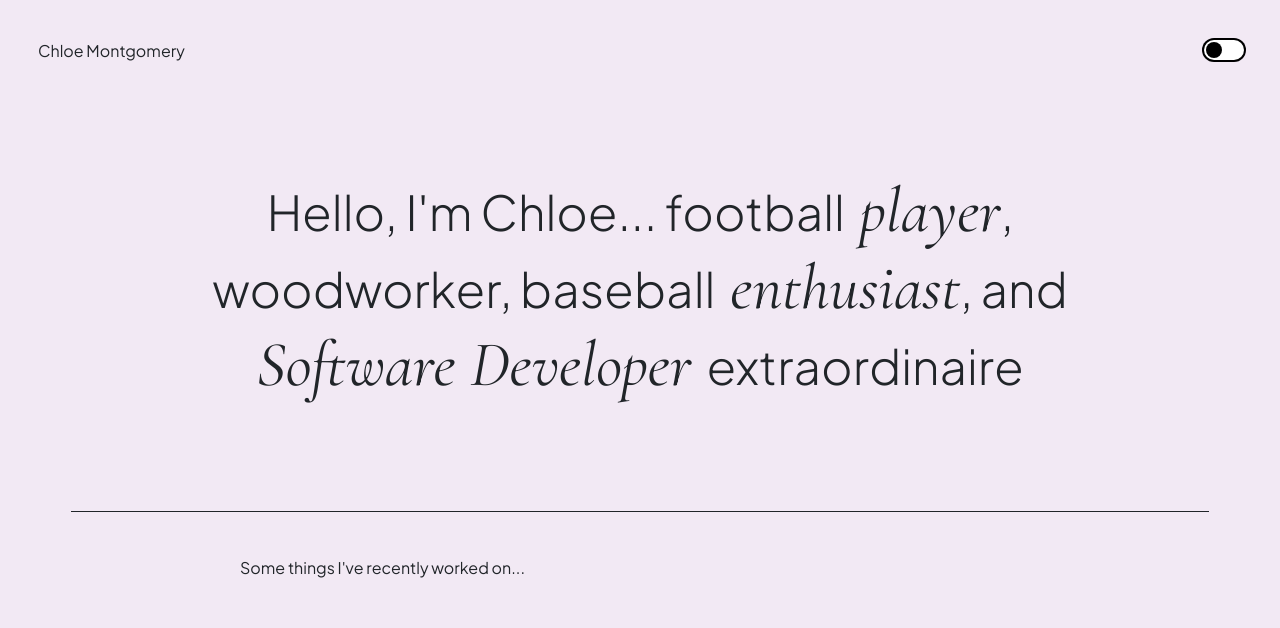
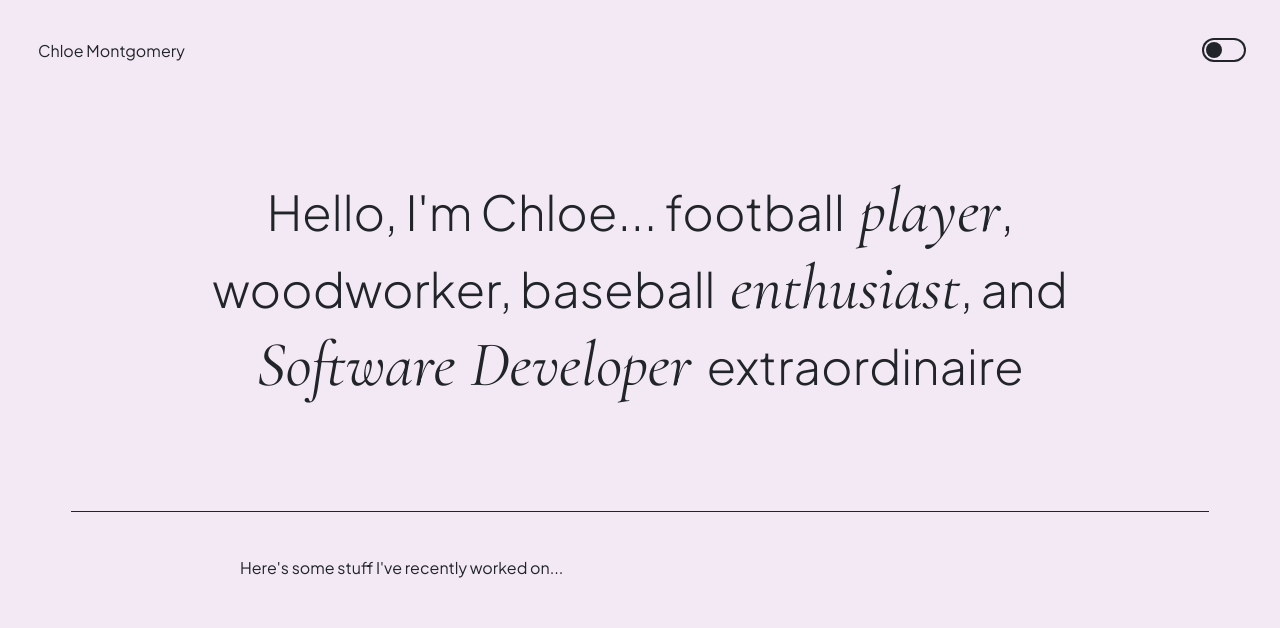
Before and after one commit to cjmontgom/portfolio, a React (Create React App) app: page / in a window 1280 px wide. Shown: the top 628 px of the page. Built offline with nearby package versions, Linux system fonts and the light colour scheme.

Commit message:
Tweak styling for mobile

```diff
--- a/src/DarkThemeToggle.js
+++ b/src/DarkThemeToggle.js
@@ -21,7 +21,7 @@ const Label = styled.label`
   padding: 2px;
   width: 40px;
   height: 20px;
-  background-color: #000000;
+  background-color: ${({ theme }) => theme.text};
   border-radius: 20px;
   transition: background 0.4s;
 
@@ -37,7 +37,7 @@ const Label = styled.label`
     left: 2px;
     bottom: 2px;
     right: 2px;
-    background-color: #fff;
+    background-color: ${({ theme }) => theme.background};
     border-radius: 20px;
     transition: background 0.4s;
   }
@@ -47,22 +47,13 @@ const Label = styled.label`
     left: 4px;
     bottom: 4px;
     width: 16px;
-    background-color: #000000;
+    background-color: ${({ theme }) => theme.text};
     border-radius: 12px;
     transition: margin 0.4s, background 0.4s;
   }
 
-  ${Switch}:checked + & {
-    background-color: white;
-  }
-
-  ${Switch}:checked + &:before {
-    background-color: black;
-  }
-
   ${Switch}:checked + &:after {
     margin-left: 20px;
-    background-color: white;
   }
 `;
 
--- a/src/components/ContactAndSocials.js
+++ b/src/components/ContactAndSocials.js
@@ -4,13 +4,15 @@ import { EmailIcon, GitHubIcon, LinkedInIcon } from "../assets/socials";
 
 const Container = styled.div`
   display: flex;
-  justify-content: space-evenly;
+  justify-content: space-between;
   align-items: center;
+  max-width: 800px;
+  margin: 0 auto;
 `;
 
 const IconWrapper = styled.div`
-  width: 100px;
-  height: 100px;
+  width: 80px;
+  height: 80px;
   margin: 100px 15px;
 
   svg {
--- a/src/components/Intro.js
+++ b/src/components/Intro.js
@@ -14,17 +14,22 @@ const Container = styled.div`
 const ZanyIntroFont = styled.span`
   font-family: ${({ theme }) => theme.fonts.secondary};
   font-style: italic;
-  font-size: 4rem;
   font-weight: 400;
+  font-size: 2.8rem;
 
-  @media (max-width: ${breakpoints.mobile}) {
+  @media (min-width: ${breakpoints.tablet}) {
+    font-size: 4rem;
   }
 `;
 
 const IntroFont = styled.span`
   font-family: ${({ theme }) => theme.fonts.primary};
   font-weight: ${({ theme }) => theme.fonts.weight.normal};
-  font-size: 3rem;
+  font-size: 2rem;
+
+  @media (min-width: ${breakpoints.tablet}) {
+    font-size: 3rem;
+  }
 `;
 
 const Intro = () => {
--- a/src/components/ProjectsGrid.js
+++ b/src/components/ProjectsGrid.js
@@ -48,7 +48,7 @@ const GridItem = styled.div`
 function ProjectsGrid() {
   return (
     <Container>
-      <Paragraph>Some things I've recently worked on...</Paragraph>
+      <Paragraph>Here's some stuff I've recently worked on...</Paragraph>
       <Grid>
         <GridItem>
           <a
```
